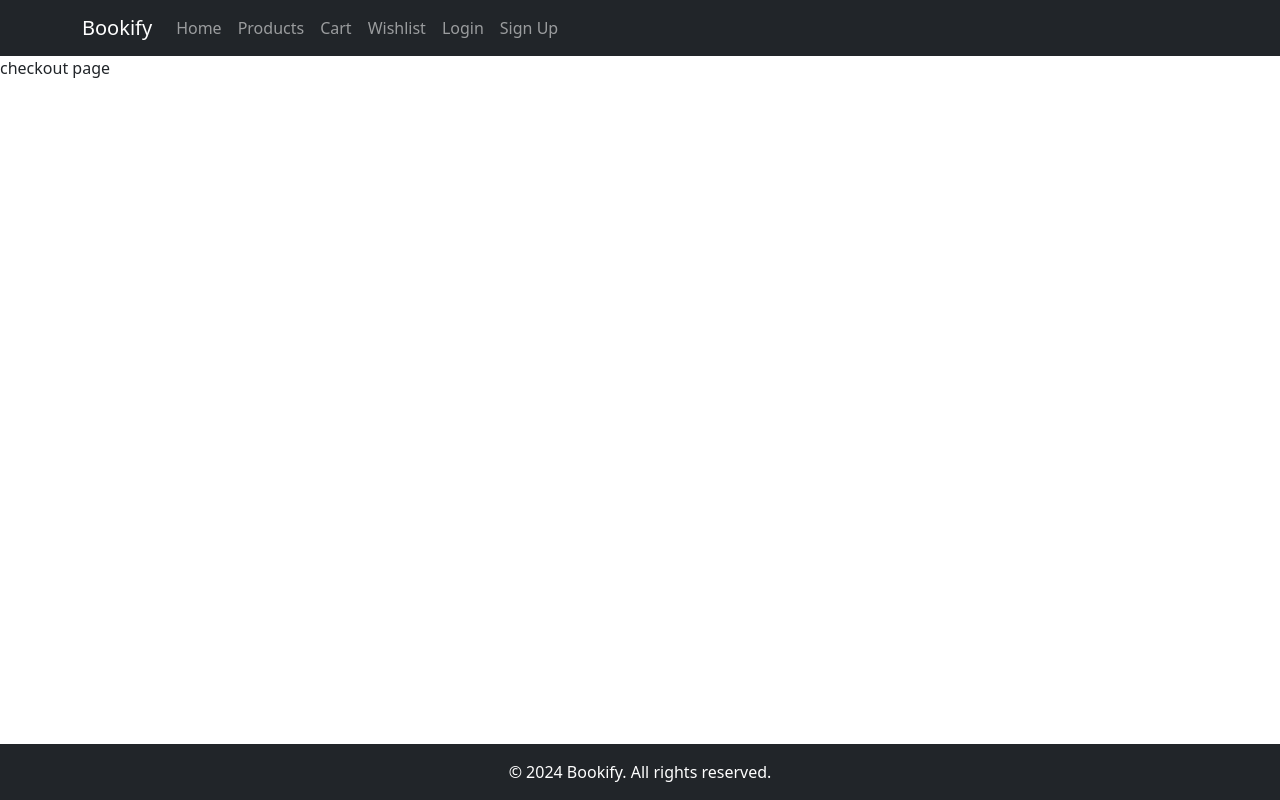
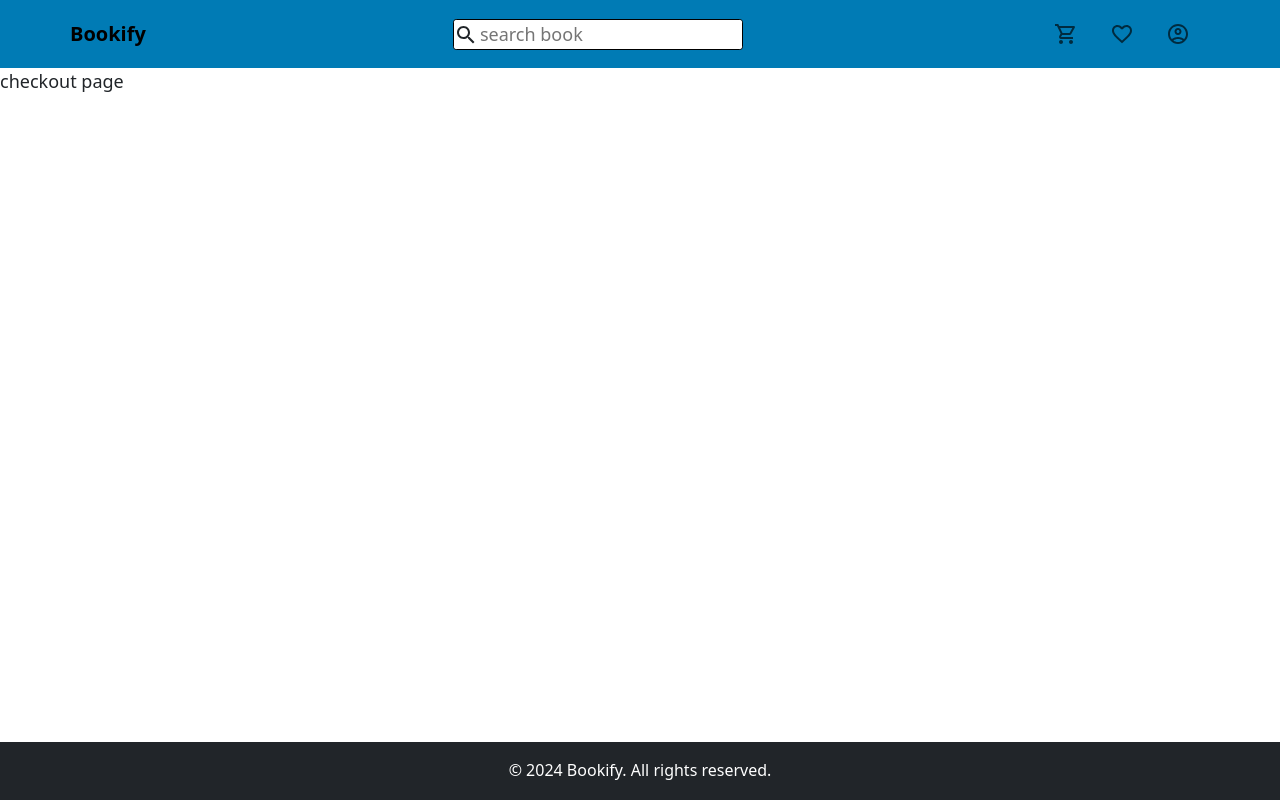
Before and after one commit to mayank12112000/Book-Store, a React (Vite) app in the folder book store/: page /checkout in a window 1280 px wide. Built offline with nearby package versions, Linux system fonts and the light colour scheme.

Commit message:
navbar set

```diff
--- a/book store/src/App.css
+++ b/book store/src/App.css
@@ -13,6 +13,65 @@
 .main{
   padding-bottom: var(--footer-height) ;
 }
+
+/* Set the base font size for the root element */
+html {
+  font-size: 16px;
+  font-family: sans-serif;
+}
+
+/* Fluid typography using the clamp() function */
+body {
+  font-size: 1.125rem;
+}
+
+/* Headings */
+h1 {
+  font-size: 2rem;
+  line-height: 1.3;
+}
+
+h2 {
+  font-size: 1.5rem;
+  line-height: 1.4;
+}
+
+/* Paragraphs */
+p {
+  font-size: 1rem;
+  line-height: 1.6;
+}
+
+/* Responsive typography using media queries */
+@media screen and (min-width: 768px) {
+  h1 {
+    font-size: 2.5rem;
+  }
+
+  h2 {
+    font-size: 1.75rem;
+  }
+
+  p {
+    font-size: 1.125rem;
+  }
+}
+
+@media screen and (min-width: 1024px) {
+  h1 {
+    font-size: 2rem;
+    /* color: blue; */
+  }
+
+  h2 {
+    font-size: 2rem;
+  }
+
+  p {
+    font-size: 1rem;
+  }
+}
+
 /* #root {
   max-width: 1280px;
   margin: 0 auto;
--- /dev/null
+++ b/book store/src/components/Navbar.css
@@ -0,0 +1,41 @@
+.container{
+    padding: 0px;
+}
+.input-group{
+    width: 20vw;
+}
+.search-input{
+    border: 0px;
+    border-radius: 0 0.2rem 0.2rem 0;
+}
+.search-bar{
+    background-color: white;
+    border: 1px solid black;
+    border-radius: 0.2rem;
+    display: flex;
+    height: 100%;
+}
+.search-icon{
+    background-color: white;
+    border-radius: 0.2rem;
+}
+.form-control{
+    height: 100%;
+}
+
+.navbar-nav .nav-link {
+    display: flex;
+    align-items: center;
+    justify-content: center;
+    padding: 10px;
+    transition: background-color 0.3s, box-shadow 0.3s;
+    border-radius: 5px; /* Optional: to round the corners */
+  }
+
+  .navbar-nav .nav-link:hover {
+    background-color: #6c9bca; /* Light gray background on hover */
+    box-shadow: 0 4px 8px rgba(0, 0, 0, 0.1); /* Add shadow on hover */
+  }
+  .navbar{
+    background-color: #007bb5;
+  }
--- a/book store/src/components/Navbar.jsx
+++ b/book store/src/components/Navbar.jsx
@@ -1,42 +1,35 @@
-// Navbar.js
-
+import "./Navbar.css";
 import React from 'react';
 import { Link } from 'react-router-dom';
-
+import AccountCircleOutlinedIcon from '@mui/icons-material/AccountCircleOutlined';
+import ShoppingCartOutlinedIcon from '@mui/icons-material/ShoppingCartOutlined';
+import FavoriteBorderOutlinedIcon from '@mui/icons-material/FavoriteBorderOutlined';
+import SearchOutlinedIcon from '@mui/icons-material/SearchOutlined';
 const Navbar = () => {
   return (
-    <nav className="navbar navbar-expand-lg navbar-dark bg-dark">
+    <nav className="navbar navbar-expand-lg navbar-light">
       <div className="container">
-        <Link to="/" className="navbar-brand">Bookify</Link>
+        <Link to="/" className="navbar-brand"><b>Bookify</b></Link>
 
-        <button className="navbar-toggler" type="button" data-toggle="collapse" data-target="#navbarNav"
-                aria-controls="navbarNav" aria-expanded="false" aria-label="Toggle navigation">
-          <span className="navbar-toggler-icon"></span>
-        </button>
-
-        <div className="collapse navbar-collapse" id="navbarNav">
-          <ul className="navbar-nav ml-auto">
-            <li className="nav-item">
-              <Link to="/" className="nav-link">Home</Link>
+        <div className="search-bar" >
+          <span class=" search-icon"><SearchOutlinedIcon/></span>
+          <input className="search-input" placeholder="search book" type="text" />
+        </div>
+        <div className="d-flex">
+          <ul className="d-flex flex-row p-1 navbar-nav ml-auto">
+            <li className="nav-item mx-2">
+              <Link to="/cart" className="nav-link"><ShoppingCartOutlinedIcon/></Link>
             </li>
-            <li className="nav-item">
-              <Link to="/products" className="nav-link">Products</Link>
+            <li className="nav-item mx-2">
+              <Link to="/wishlist" className="nav-link"><FavoriteBorderOutlinedIcon/></Link>
             </li>
-            <li className="nav-item">
-              <Link to="/cart" className="nav-link">Cart</Link>
-            </li>
-            <li className="nav-item">
-              <Link to="/wishlist" className="nav-link">Wishlist</Link>
-            </li>
-            <li className="nav-item">
-              <Link to="/login" className="nav-link">Login</Link>
-            </li>
-            <li className="nav-item">
-              <Link to="/signup" className="nav-link">Sign Up</Link>
+            <li className="nav-item mx-2">
+              <Link to="/login" className="nav-link"><AccountCircleOutlinedIcon/></Link>
             </li>
           </ul>
         </div>
       </div>
+      {/* <AccountCircleOutlinedIcon /> */}
     </nav>
   );
 };
--- a/book store/src/features/products/ProductLIstPage.jsx
+++ b/book store/src/features/products/ProductLIstPage.jsx
@@ -1,6 +1,5 @@
 import React, { useContext, useEffect } from 'react';
 import ProductCard from '../../components/ProductCard';
-import axios from 'axios';
 
 const ProductListPage = () => {
 
--- a/book store/src/index.css
+++ b/book store/src/index.css
@@ -1,3 +1,4 @@
+
 /* :root {
   font-family: Inter, system-ui, Avenir, Helvetica, Arial, sans-serif;
   line-height: 1.5;
```
